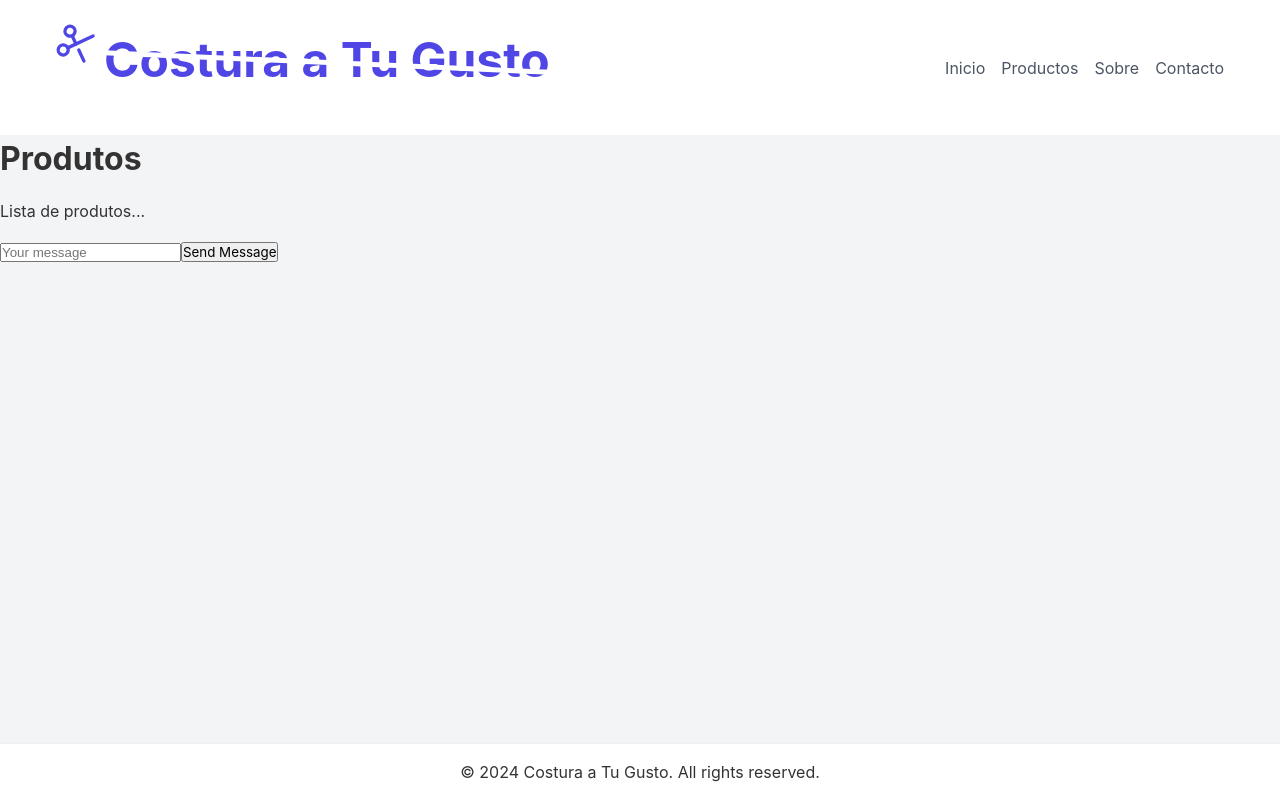
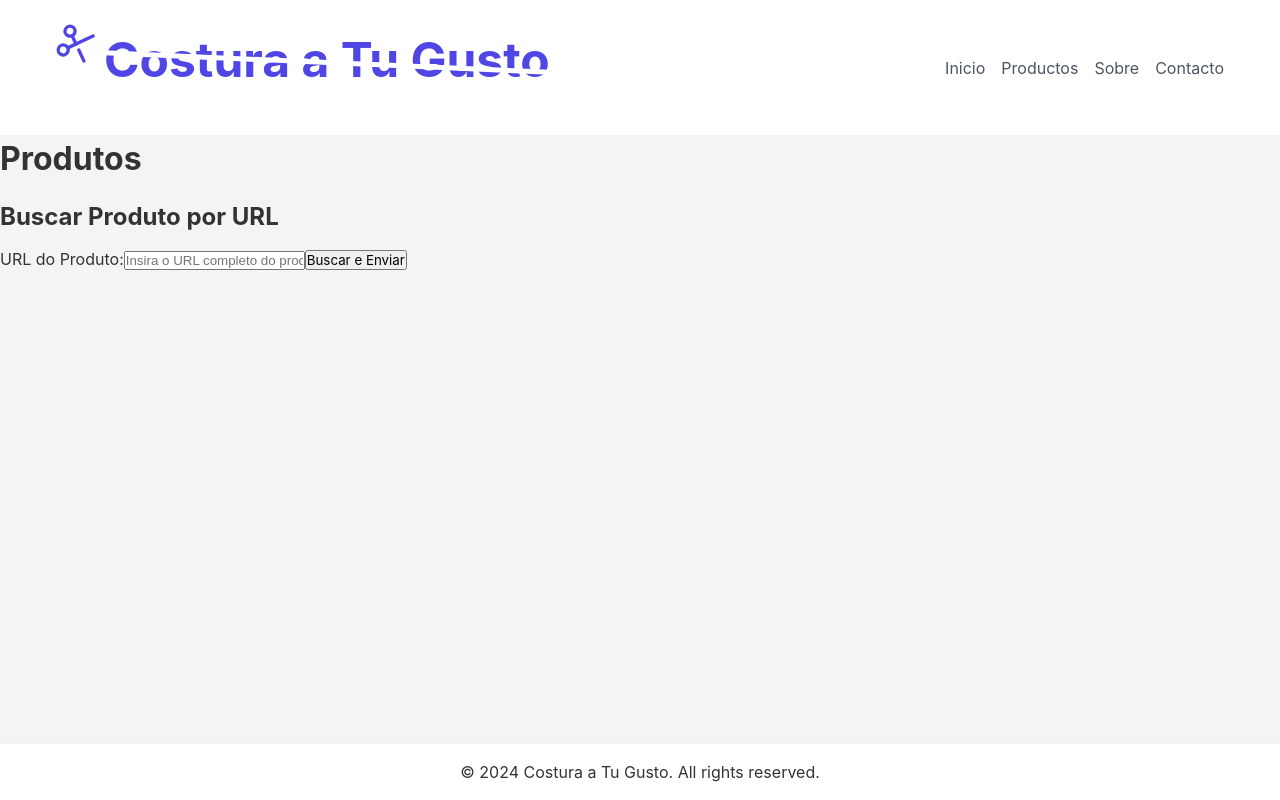
Before and after one commit to rickymoz/my-clothing-shop, a React (Vite) app: page /products in a window 1280 px wide. Built offline with nearby package versions, Linux system fonts and the light colour scheme; no server answers.

Commit message:
implemented code for product link and product list

```diff
--- a/src/components/ProductInfo/ProductInfo.jsx
+++ b/src/components/ProductInfo/ProductInfo.jsx
@@ -1,12 +1,21 @@
 import React, { useState } from "react";
 import axios from "axios";
 
-const ProductInfo = () => {
-  const [productId, setProductId] = useState("");
-  const [productData, setProductData] = useState(null);
+const ProductInfo = ({ onSaveToFirestore }) => {
+  const [productUrl, setProductUrl] = useState("");
   const [error, setError] = useState("");
 
   const fetchProduct = async () => {
+    try {
+      // Extrair o ID do URL do produto
+      const productId = extractProductIdFromUrl(productUrl);
+
+      // Verificar se o productId foi extraído corretamente
+      if (!productId) {
+        setError("URL do produto inválido. Por favor, insira um URL válido.");
+        return;
+      }
+
       const options = {
         method: "GET",
         url: "https://vinted3.p.rapidapi.com/getProduct",
@@ -15,65 +24,49 @@ const ProductInfo = () => {
           productId: productId,
         },
         headers: {
-        "x-rapidapi-key": "a99a7e3850msh2adf2fae5f4a5f6p1718b0jsne80cc5349420",
+          "x-rapidapi-key":
+            "a99a7e3850msh2adf2fae5f4a5f6p1718b0jsne80cc5349420",
           "x-rapidapi-host": "vinted3.p.rapidapi.com",
         },
       };
 
-    try {
       const response = await axios.request(options);
-      setProductData(response.data);
+      onSaveToFirestore(productUrl, response.data); // Envia o URL do produto e os dados para salvar na Firestore
       setError("");
     } catch (error) {
-      setError("Erro ao buscar o produto. Verifique o ID e tente novamente.");
-      setProductData(null);
+      setError("Erro ao buscar o produto. Verifique o URL e tente novamente.");
       console.error("Erro ao buscar o produto:", error);
     }
   };
 
-  const handleInputChange = (event) => {
-    setProductId(event.target.value);
+  const extractProductIdFromUrl = (url) => {
+    const match = url.match(/items\/(\d+)/);
+    return match ? match[1] : null;
   };
 
-  const handleSearchClick = () => {
-    fetchProduct();
+  const handleInputChange = (event) => {
+    setProductUrl(event.target.value);
+  };
+
+  const handleButtonClick = async () => {
+    await fetchProduct(); // Busca o produto e envia para a Firestore
   };
 
   return (
     <div>
-      <h2>Buscar Produto por ID</h2>
+      <h2>Buscar Produto por URL</h2>
       <div>
-        <label htmlFor="product-id">ID do Produto:</label>
+        <label htmlFor="product-url">URL do Produto:</label>
         <input
           type="text"
-          id="product-id"
-          value={productId}
+          id="product-url"
+          value={productUrl}
           onChange={handleInputChange}
-          placeholder="Insira o ID do produto"
+          placeholder="Insira o URL completo do produto"
         />
-        <button onClick={handleSearchClick}>Buscar</button>
+        <button onClick={handleButtonClick}>Buscar e Enviar</button>
       </div>
-
       {error && <p>{error}</p>}
-
-      {productData && (
-        <div>
-          <h3>{productData.title}</h3>
-          <div>
-            {productData.images.map((imageUrl, index) => (
-              <img
-                key={index}
-                src={imageUrl}
-                alt={`Imagem ${index}`}
-                style={{ maxWidth: "200px", marginRight: "10px" }}
-              />
-            ))}
-          </div>
-          <p>price:{productData.price.amount}</p>
-          <p>fees:{productData.price.fees}</p>
-          <p>total price:{productData.price.totalAmount}</p>
-        </div>
-      )}
     </div>
   );
 };
--- a/src/pages/Contact/Contact.jsx
+++ b/src/pages/Contact/Contact.jsx
@@ -1,33 +1,82 @@
-import React, { useState } from "react";
-import { addDoc, collection, getDocs } from "firebase/firestore";
+import React, { useEffect, useState } from "react";
+import { collection, getDocs } from "firebase/firestore";
 import { db } from "../../firebase";
 
-const Contact = () => {
-  let [storedContacts, setStoredContacts] = useState([]);
+const ProductList = () => {
+  const [products, setProducts] = useState([]);
+  const [loading, setLoading] = useState(true);
 
-  const fetchDataFromFirestore = async () => {
-    const querySnapshot = await getDocs(collection(db, "messages"));
-    const temporaryArr = [];
+  useEffect(() => {
+    const fetchProducts = async () => {
+      try {
+        const querySnapshot = await getDocs(collection(db, "products"));
+        const fetchedProducts = [];
         querySnapshot.forEach((doc) => {
-      temporaryArr.push(doc.data());
+          fetchedProducts.push({ id: doc.id, ...doc.data() });
         });
-    setStoredContacts(temporaryArr);
+        setProducts(fetchedProducts);
+      } catch (error) {
+        console.error("Erro ao buscar produtos:", error);
+      } finally {
+        setLoading(false);
+      }
     };
+
+    fetchProducts();
+  }, []);
+
+  if (loading) {
+    return <p>Carregando produtos...</p>;
+  }
 
   return (
     <div>
-      <h1>Contact</h1>
-      <p>Contact...</p>
-      <button onClick={fetchDataFromFirestore}>Fetch from Firestore</button>
+      <h1>Lista de Produtos</h1>
+      {products.length === 0 ? (
+        <p>Nenhum produto encontrado.</p>
+      ) : (
+        <ul>
+          {products.map((product) => (
+            <li key={product.id}>
+              <h3>{product.productTitle}</h3>
+              <p>
+                URL do produto:{" "}
+                <a
+                  href={product.productUrl}
+                  target="_blank"
+                  rel="noopener noreferrer"
+                >
+                  link
+                </a>
+              </p>
               <div>
-        {storedContacts.map((item, index) => (
-          <div key={index}>
-            <p>User: {item.message}</p>
-          </div>
+                <p>Preço: R${product.productPrice}</p>
+                {product.productImages.length > 0 && (
+                  <div>
+                    <p>Imagens:</p>
+                    <div style={{ display: "flex" }}>
+                      {product.productImages.map((imageUrl, index) => (
+                        <img
+                          key={index}
+                          src={imageUrl}
+                          alt={`Imagem ${index + 1}`}
+                          style={{
+                            maxWidth: "200px",
+                            maxHeight: "200px",
+                            marginRight: "10px",
+                          }}
+                        />
                       ))}
                     </div>
+                  </div>
+                )}
+              </div>
+            </li>
+          ))}
+        </ul>
+      )}
     </div>
   );
 };
 
-export default Contact;
+export default ProductList;
--- a/src/pages/Products/Products.jsx
+++ b/src/pages/Products/Products.jsx
@@ -1,32 +1,34 @@
 import React, { useState } from "react";
 import { addDoc, collection } from "firebase/firestore";
 import { db } from "../../firebase";
+import ProductInfo from "../../components/ProductInfo/ProductInfo";
 
 const Products = () => {
-  const [message, setMessage] = useState("");
+  const [productUrl, setProductUrl] = useState("");
+  const [productData, setProductData] = useState(null);
+  const [error, setError] = useState("");
 
-  const saveMessageToFirestore = async () => {
+  const saveProductToFirestore = async (url, data) => {
     try {
-      const docRef = await addDoc(collection(db, "messages"), {
-        message,
+      const { title, images, price } = data;
+      const docRef = await addDoc(collection(db, "products"), {
+        productTitle: title,
+        productImages: images,
+        productPrice: price.amount, // Supondo que você queira apenas o valor do preço
+        productUrl: url, // Salva o URL do produto na Firestore
       });
-      alert("Message sent to Database");
+      alert("Produto enviado para o banco de dados");
     } catch (e) {
-      console.error("Error adding document: ", e);
+      setError("Erro ao adicionar o produto: " + e.message);
+      console.error("Erro ao adicionar o produto: ", e);
     }
   };
 
   return (
     <div>
       <h1>Produtos</h1>
-      <p>Lista de produtos...</p>
-      <input
-        type="text"
-        value={message}
-        onChange={(e) => setMessage(e.target.value)}
-        placeholder="Your message"
-      />
-      <button onClick={saveMessageToFirestore}>Send Message</button>
+      <ProductInfo onSaveToFirestore={saveProductToFirestore} />
+      {error && <p>{error}</p>}
     </div>
   );
 };
```
Lines whose indentation alone changed are shown as unchanged.
